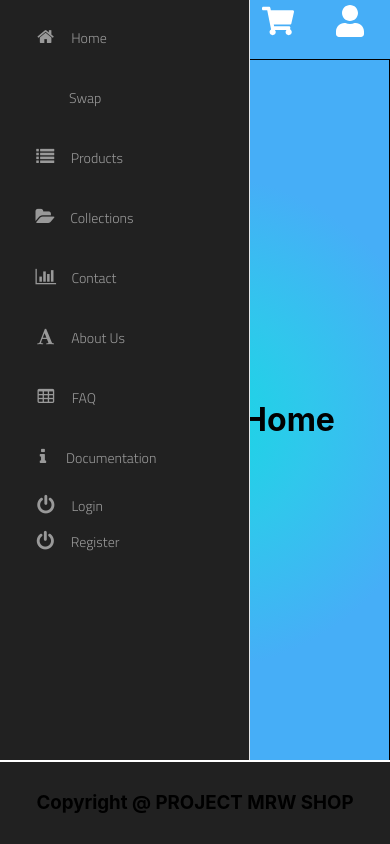
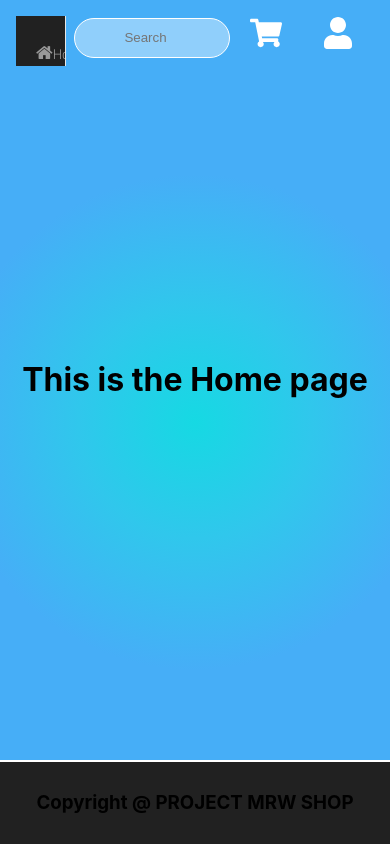
Before and after one commit to Oceanriderrr/eComm-Project, a React (Create React App) app in the folder front-end/: page / in a window 390 px wide. Built offline with nearby package versions, Linux system fonts and the light colour scheme; some icons are missing; a web font is replaced by a local one.

Commit message:
i made changes...

```diff
--- a/front-end/src/App.js
+++ b/front-end/src/App.js
@@ -18,8 +18,9 @@ function App() {
     {/* Components that belong to every page */}
 
     <HeaderNav />
+
+    <div className='pageContent'>
     <Aside />
-    <div className='pageContent'>
    <Pages />
     </div>
 
--- a/front-end/src/components/Aside/Aside.css
+++ b/front-end/src/components/Aside/Aside.css
@@ -15,10 +15,10 @@ font-size:20px;
 }
 
 
-.main-menu:hover,nav.main-menu.expanded {
+/* .main-menu:hover,nav.main-menu.expanded {
 width:250px;
 overflow:visible;
-}
+} */
 
 .main-menu {
 background:#212121;
@@ -26,9 +26,9 @@ border-right:1px solid #e5e5e5;
 position:absolute;
 top:0;
 bottom:0;
-height:93%;
+height:100%;
 left:0;
-width:15%;
+width:15vw;
 overflow:hidden;
 -webkit-transition:width .05s linear;
 transition:width .05s linear;
@@ -43,7 +43,7 @@ margin:7px 0;
 .main-menu li {
 position:relative;
 display:block;
-width:250px;
+width:100%;
 }
 
 .main-menu li>a {
@@ -136,7 +136,18 @@ height: 100px;
 
 @media screen and (max-width: 480px) {
   .main-menu{
-width:10%;
+height: 50px;
+width: 50px;
+
+margin: 1em;
+
 
   }
+.main-menu:hover,nav.main-menu.expanded {
+width:100%;
+height: 100%;
+overflow:visible;
+background-color: white;
+margin: 0em;
+}
   }
--- a/front-end/src/components/HeaderNav/HeaderNav.css
+++ b/front-end/src/components/HeaderNav/HeaderNav.css
@@ -12,7 +12,7 @@ justify-content: center;
 
 position: absolute;
 right: 0;
-margin: 1%;
+margin: 1em;
 }
 
 
--- a/front-end/src/components/Pages/Pages.css
+++ b/front-end/src/components/Pages/Pages.css
@@ -1,15 +1,15 @@
 .pageContent{
-    position: absolute;
+    position: relative;
     height: 90vh;
-    width: 81%;
-    border: 1px solid black;
+    width: 100%;
+
 
     top: 7%;
     right: 0%;
 
 
-
     display: flex;
     align-items: center;
     justify-content: center;
+    overflow-y: auto;
 }
--- a/front-end/src/components/Pages/Pages.js
+++ b/front-end/src/components/Pages/Pages.js
@@ -100,6 +100,21 @@ function Home(props) {
         </div>
     </div>
       </div>
+      <div class="modal" id="token_modal" tabindex="-1" role="dialog">
+      <div class="modal-dialog" role="document">
+        <div class="modal-content">
+          <div class="modal-header">
+            <h5 class="modal-title">Select a Token</h5>
+            <button id="modal_close" type="button" class="close" data-dismiss="modal" aria-label="Close">
+              <span aria-hidden="true">&times;</span>
+            </button>
+          </div>
+          <div class="modal-body">
+            <div id="token_list"></div>
+          </div>
+        </div>
+      </div>
+    </div>
     </div>
     );
   }
@@ -131,7 +146,8 @@ function Home(props) {
   function FAQ(props){
     return(
 
-        <h1>This is the faq page</h1>
+        <h1>Question</h1>
+
 
     );
   }
```
